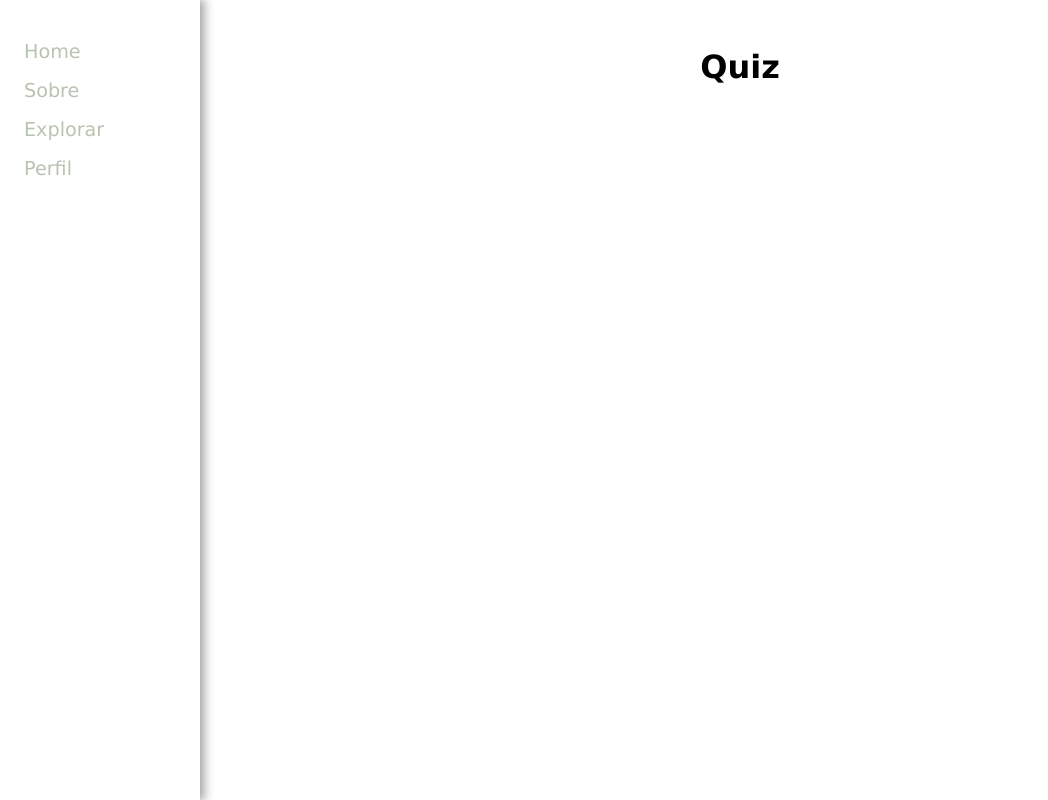
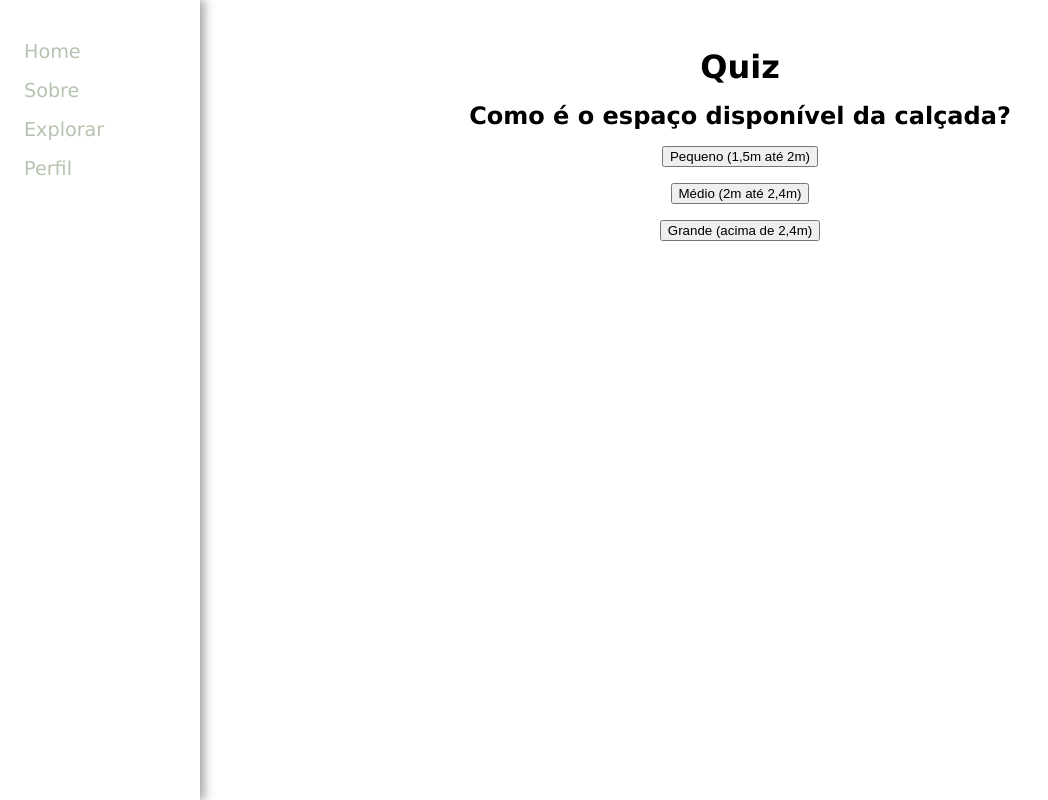
Before and after one commit to stefanysato/atividade-extensionista, a React (Vite) app: page /quiz in a window 1280 px wide. Shown: the whole page, without its empty margins (0-1048 px from the left). Built offline with nearby package versions, Linux system fonts and the light colour scheme.

Commit message:
feat: implemented quiz functionality

```diff
--- a/src/App.jsx
+++ b/src/App.jsx
@@ -29,7 +29,7 @@ function AppLayout() {
           <Route path="/" element={<Home />} />
           <Route path="/sobre" element={<About />} />
           <Route path="/quiz" element={<Quiz />} />
-          <Route path="/quiz/result" element={<QuizResult />} />
+          <Route path="/recomendacoes" element={<QuizResult />} />
           <Route path="/especies" element={<SpeciesList />} />
           <Route path="/especies/:id" element={<SpeciesDetail />} />
           <Route path="/perfil" element={<UserProfile />} />
--- /dev/null
+++ b/src/data/questions.js
@@ -0,0 +1,82 @@
+export const questions = [
+    {
+        id: "sidewalk",
+        question: "Como é o espaço disponível da calçada?",
+        multiple: false,
+
+        options: [
+            {
+                label: "Pequeno (1,5m até 2m)",
+                value: "small"
+            },
+            {
+                label: "Médio (2m até 2,4m)",
+                value: "medium"
+            },
+            {
+                label: "Grande (acima de 2,4m)",
+                value: "large"
+            }
+        ]
+    },
+    {
+        id: "wires",
+        question: "Existe fiação elétrica próxima?",
+        multiple: false,
+
+        options: [
+            {
+                label: "Sim",
+                value: true
+            },
+            {
+                label: "Não",
+                value: false
+            }
+        ]
+    },
+    {
+        id: "sunlight",
+        question: "O local recebe bastante luz solar?",
+        multiple: false,
+
+        options: [
+            {
+                label: "Sim, sol pleno",
+                value: "full"
+            },
+            {
+                label: "Meia sombra",
+                value: "partial"
+            }
+        ]
+    },
+    {
+        id: "preferences",
+        question: "O que você mais procura na árvore?",
+        multiple: true,
+
+        options: [
+            {
+                label: "Flores ornamentais",
+                value: "ornamental"
+            },
+            {
+                label: "Frutos comestíveis",
+                value: "fruit"
+            },
+            {
+                label: "Atrair aves",
+                value: "fauna"
+            },
+            {
+                label: "Uso medicinal",
+                value: "medicinal"
+            },
+            {
+                label: "Boa sombra",
+                value: "shade"
+            }
+        ]
+    }
+]
--- a/src/pages/Home.jsx
+++ b/src/pages/Home.jsx
@@ -1,9 +1,33 @@
-
+import { Link, useNavigate } from "react-router-dom"
 
 export default function Home() {
+    const navigate = useNavigate();
+
+    function handleQuizNavigation() {
+        const storedResults = localStorage.getItem('quizResults');
+        if (storedResults) {
+            navigate('/recomendacoes');
+            return
+        }
+
+        navigate('/quiz')
+    }
+
     return (
         <div className="page-content">
             <h1>Passo Verde</h1>
+            <p>Lorem ipsum dolor sit amet consectetur, adipisicing elit. Corporis tempore veritatis qui debitis pariatur excepturi provident cum obcaecati? Veniam, earum?</p>
+            <Link to="/sobre">
+                Leia mais...
+            </Link>
+            <div>
+                <h2>Vamos começar? :)</h2>
+                <button onClick={handleQuizNavigation}>Descubra sua árvore</button>
+                <p>ou</p>
+                <Link to="/especies">
+                    <button>Explore todas as espécies</button>
+                </Link>
+            </div>
         </div>
     )
 }
--- /dev/null
+++ b/src/pages/Quiz.css
@@ -0,0 +1,11 @@
+.option-buttons-container {
+    display: flex;
+    flex-direction: column;
+    gap: 1rem;
+    align-items: center;
+}
+
+.retake-quiz-btn {
+    width: fit-content;
+    align-self: center;
+}
--- a/src/pages/Quiz.jsx
+++ b/src/pages/Quiz.jsx
@@ -1,7 +1,59 @@
+import { useState } from "react"
+import { useNavigate } from "react-router-dom";
+import { questions } from "../data/questions"
+import { calculateQuizResults } from '../utils/calculateQuizResults';
+import './Quiz.css'
+
 export default function Quiz() {
+    const [currentQuestion, setCurrentQuestion] = useState(0);
+    const [answers, setAnswers] = useState({});
+    const navigate = useNavigate();
+    const question = questions[currentQuestion];
+
+    function handleAnswer(questionId, value) {
+        const updatedAnswers = {
+            ...answers,
+            [questionId]: value
+        };
+
+        setAnswers(updatedAnswers);
+
+        const isLastQuestion = currentQuestion === questions.length - 1;
+
+        if (!isLastQuestion) {
+            setCurrentQuestion(prev => prev + 1);
+            return;
+        }
+
+        // Resultado
+        const results = calculateQuizResults(updatedAnswers)
+
+        localStorage.setItem('quizResults', JSON.stringify(results))
+        localStorage.setItem('quizAnswers', JSON.stringify(updatedAnswers))
+
+        navigate('/recomendacoes')
+    }
+
+    if (!question) {
+        return <p>Carregando...</p>
+    }
+
     return (
         <div className="page-content">
             <h1>Quiz</h1>
+            <h2>{question.question}</h2>
+            <div className="option-buttons-container">
+                {question.options.map(option => (
+                    <button
+                        className="option-btn"
+                        key={option.value}
+                        onClick={() => handleAnswer(question.id, option.value)
+                        }
+                    >
+                        {option.label}
+                    </button>
+                ))}
+            </div>
         </div>
     )
 }
--- a/src/pages/QuizResult.jsx
+++ b/src/pages/QuizResult.jsx
@@ -1,7 +1,33 @@
+import { useState } from "react";
+import { useNavigate } from "react-router-dom";
+import Card from '../components/Card'
+
 export default function QuizResult() {
+    const navigate = useNavigate();
+
+    const [results] = useState(() => {
+        const storedResults = localStorage.getItem('quizResults');
+
+        return storedResults ? JSON.parse(storedResults) : [];
+    })
+
+    function resetQuiz() {
+        localStorage.removeItem('quizResults')
+        localStorage.removeItem('quizAnswers')
+        navigate('/quiz');
+    }
+
     return (
         <div className="page-content">
             <h1>Espécies Recomendadas</h1>
+            <button className="retake-quiz-btn" onClick={resetQuiz}>Refazer quiz</button>
+            <div className="species-cards">
+                {results.map(species => (
+                    <Card
+                        key={species.id}
+                        data={species}
+                    />
+                ))}</div>
         </div>
     )
 }
--- /dev/null
+++ b/src/utils/calculateQuizResults.js
@@ -0,0 +1,31 @@
+import species from "../data/species";
+
+export function calculateQuizResults(answers) {
+    const scoredSpecies = species.map(species => {
+        let score = 0;
+
+        if (species.sidewalk === answers.sidewalk) {
+            score += 2
+        }
+
+        if (species.hasWires === answers.wires) {
+            score += 3
+        }
+
+        if (species.sunlight === answers.sunlight) {
+            score + 2
+        }
+
+        if (species.tags === answers.preferences) {
+            score += 1
+        }
+
+        return {
+            ...species, score
+        }
+    })
+
+    return scoredSpecies
+        .sort((a, b) => b.score - a.score)
+        .slice(0, 5)
+}
```
